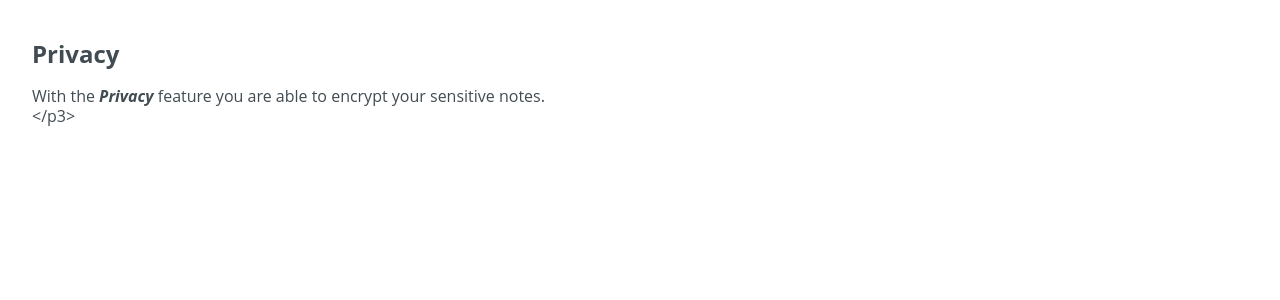
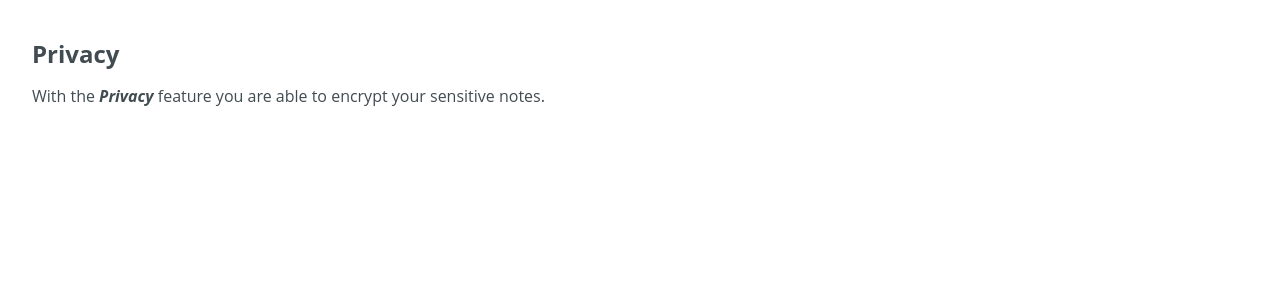
Before and after one commit to cs-LA/home, a Jekyll site: the page built from KTrunk/Manual/IAP.md, in a window 1280 px wide. Shown: the part 329-629 px from the top of the page. Built offline with Jekyll 4.4.1, drawn with Linux system fonts in a browser that asks for light colours; our own code applies the rules of GitHub Pages for plain Markdown files.

Commit message:
Update IAP.md

```diff
--- a/KTrunk/Manual/IAP.md
+++ b/KTrunk/Manual/IAP.md
@@ -22,4 +22,4 @@
 <p>
   <span class="en">With the <b><i>Privacy</i></b> feature you are able to encrypt your sensitive notes.</span>
   <span class="de">Mit dem Feature <b><i>Privatspäre</i></b> kann man seine sensitiven Notizen verschlüsseln.</span>
-</p3>
+</p>
```
